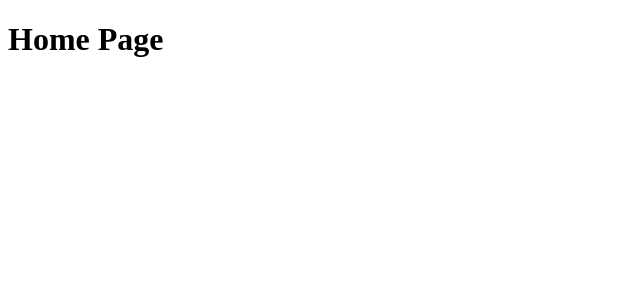
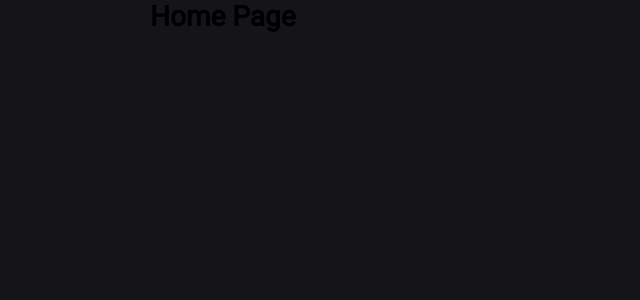
Before and after one commit to charliedeus/flux-architecture-example, a React (Create React App) app: page / in a window 1280 px wide. Shown: the top 300 px of the page, without its empty margins (0-640 px from the left). Built offline with nearby package versions, Linux system fonts and the light colour scheme.

Commit message:
Global style

```diff
--- a/package.json
+++ b/package.json
@@ -6,7 +6,8 @@
     "react": "^16.12.0",
     "react-dom": "^16.12.0",
     "react-router-dom": "^5.1.2",
-    "react-scripts": "3.2.0"
+    "react-scripts": "3.2.0",
+    "styled-components": "^4.4.1"
   },
   "scripts": {
     "start": "react-scripts start",
--- a/src/App.js
+++ b/src/App.js
@@ -1,5 +1,7 @@
 import React from 'react';
 import { BrowserRouter } from 'react-router-dom';
+
+import GlobalStyle from './styles/global';
 
 import Routes from './routes';
 
@@ -7,6 +9,7 @@
   return (
     <BrowserRouter>
       <Routes />
+      <GlobalStyle />
     </BrowserRouter>
   );
 }
--- /dev/null
+++ b/src/styles/global.js
@@ -0,0 +1,33 @@
+import { createGlobalStyle } from 'styled-components';
+
+import background from '../assets/images/background.svg';
+
+export default createGlobalStyle`
+  @import url('https://fonts.googleapis.com/css?family=Roboto&display=swap');
+
+  * {
+    margin: 0;
+    padding: 0;
+    outline: 0;
+    box-sizing: border-box;
+  }
+
+  body {
+    background: #191920 url(${background}) no-repeat center top;
+    -webkit-font-smoothing: antialiased;
+  }
+
+  body, input, button {
+    font: 14px Roboto, sans-serif;
+  }
+
+  #root {
+    max-width: 1020px;
+    margin: 0 auto;
+    padding: 0 20px 50px;
+  }
+
+  button {
+    cursor: pointer;
+  }
+`;
```
Also changed, not shown: src/assets/images/background.svg (added), 1 other file (tests, documents, lock files or other folders).
